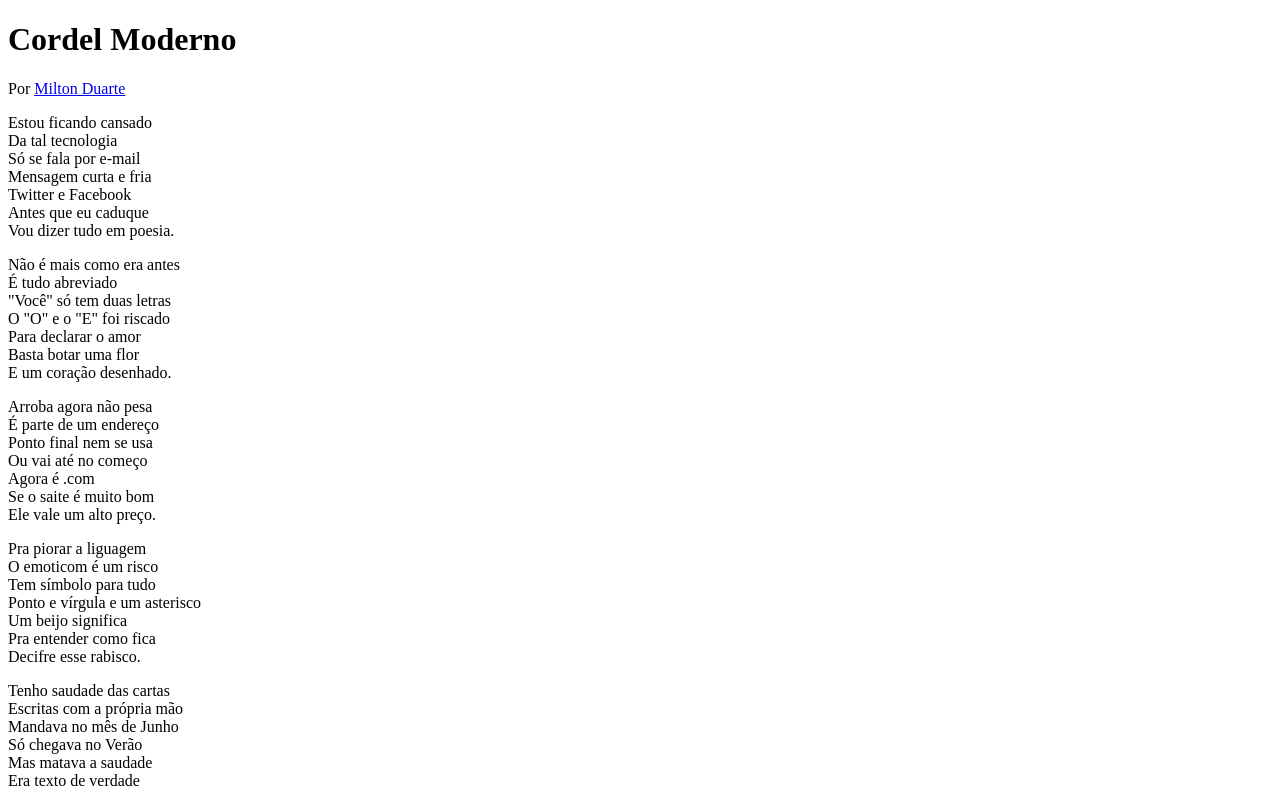
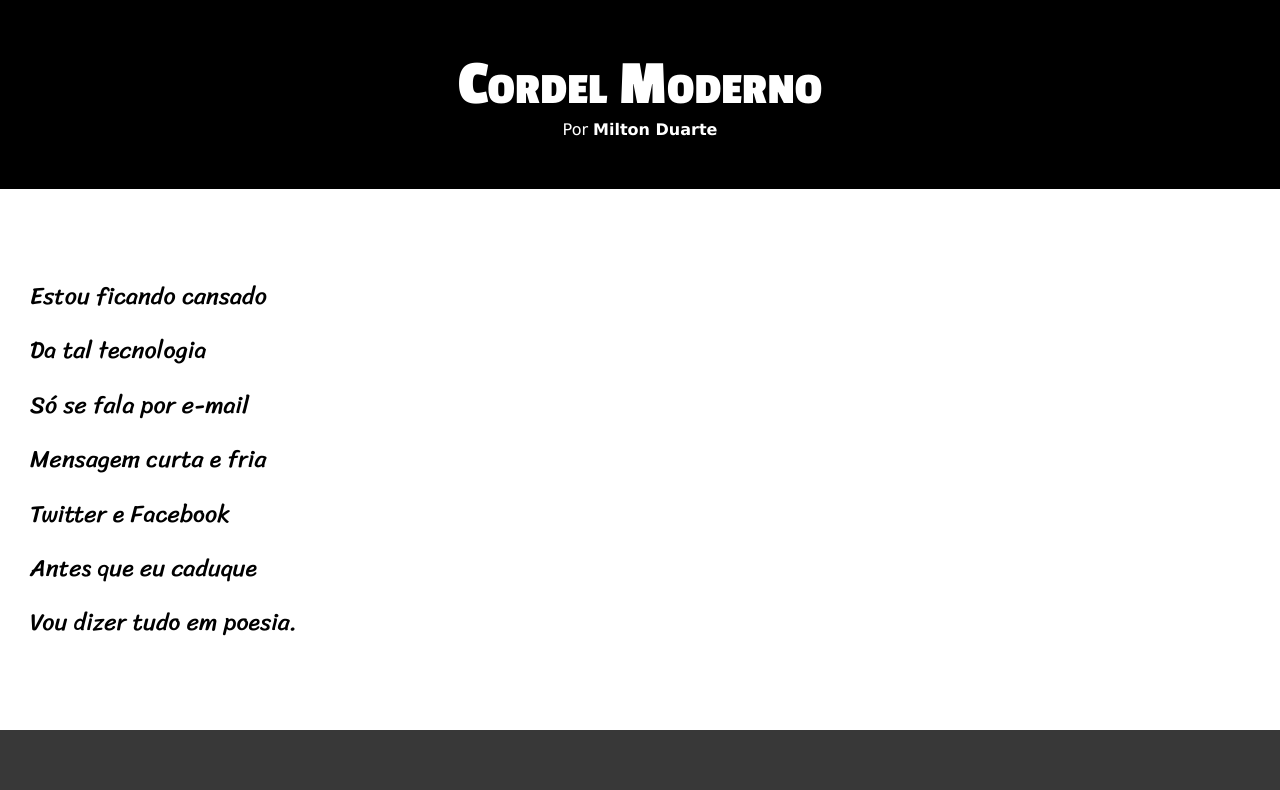
Before and after one commit to Dev-vGabriel/html-css, a plain HTML site: page exercicios/desafio013/index.html in a window 1280 px wide. Shown: the top 790 px of the page. Drawn offline with Linux system fonts and the light colour scheme.

Commit message:
atualizei o desafio 013

```diff
--- a/exercicios/desafio013/estilo/style.css
+++ b/exercicios/desafio013/estilo/style.css
@@ -1 +1,91 @@
 @charset "UTF-8";
+
+@import url('https://fonts.googleapis.com/css2?family=Passion+One:wght@400;700;900&family=Sriracha&display=swap');
+
+:root {
+    --fonte1: Verdana, Geneva, Tahoma, sans-serif;
+    --fonte2: "Passion One", sans-serif;
+    --fonte3: "Sriracha", cursive;
+}
+
+* {
+    margin: 0;
+    padding: 0;
+    box-sizing: border-box;
+}
+
+body {
+    min-height: 100vh;
+    background-color: darkgrey;
+    font-family: var(--fonte1);
+}
+
+header {
+    background-color: black;
+    color: white;
+    text-align: center;
+}
+
+header h1 {
+    padding-top: 50px;
+    font-variant: small-caps;  /* pra deixar as letras maiusculas e deixar a primeira letra maior que as outras */
+    font-family: var(--fonte2);
+    font-size: 4rem;
+}
+
+header p {
+    padding-bottom: 50px;
+}
+
+header a, footer a {
+    color: white;
+    text-decoration: none;
+    font-weight: bolder;
+}
+
+header a:hover, footer a:hover {
+    text-decoration: underline;
+}
+
+section {
+    padding-top: 10vh;
+    padding-bottom: 10vh;
+    line-height: 3.4rem;
+    padding-left: 30px;
+    font-family: var(--fonte3);
+    font-size: 1.5rem;
+}
+
+.normal {
+    background-color: white;
+    color: black;
+}
+
+.imagem {
+    background-color: rgb(56, 56, 56);
+    color: white;
+}
+
+.imagem p {
+    display: inline-block;
+    padding: 5px;
+    background-color: rgba(0, 0, 0, 0.26);
+}
+
+footer {
+    text-align: center;
+    background-color: black;
+    color: white;
+    padding: 10px;
+}
+
+
+@media (max-width: 440px) {
+    footer p {
+        font-size: 0.9rem;
+    }
+
+    section p {
+        font-size: 1.3rem;
+    }
+}
--- a/exercicios/desafio013/index.html
+++ b/exercicios/desafio013/index.html
@@ -14,7 +14,7 @@
         </p>
     </header>
 
-    <section>
+    <section class="normal">
         <p>
             Estou ficando cansado <br>
             Da tal tecnologia <br>
@@ -26,7 +26,7 @@
         </p>
     </section>
 
-    <section>
+    <section class="imagem">
         <p>
             Não é mais como era antes <br>
             É tudo abreviado <br>
@@ -38,7 +38,7 @@
         </p>
     </section>
 
-    <section>
+    <section class="normal">
         <p>
             Arroba agora não pesa <br>
             É parte de um endereço <br>
@@ -60,7 +60,7 @@
         </p>
     </section>
 
-    <section>
+    <section class="imagem">
         <p>
             Tenho saudade das cartas <br>
             Escritas com a própria mão <br>
@@ -72,7 +72,7 @@
         </p>
     </section>
 
-    <section>
+    <section class="normal">
         <p>
             Agora, escrevo e envio <br>
             Chegando na mesma hora <br>
@@ -95,7 +95,7 @@
     </section>
 
     <footer>
-        <p>site criado por <a href="https://gustavoguanabara.github.io" target="_blank">Gustavo Guanabara</a>para o <a href="https://www.cursoemvideo.com" target="_blank">CursoemVideo</a></p>
+        <p>site criado por <a href="https://gustavoguanabara.github.io" target="_blank">Gustavo Guanabara</a> para o <a href="https://www.cursoemvideo.com" target="_blank">CursoemVideo</a></p>
     </footer>
 </body>
 </html>
```
